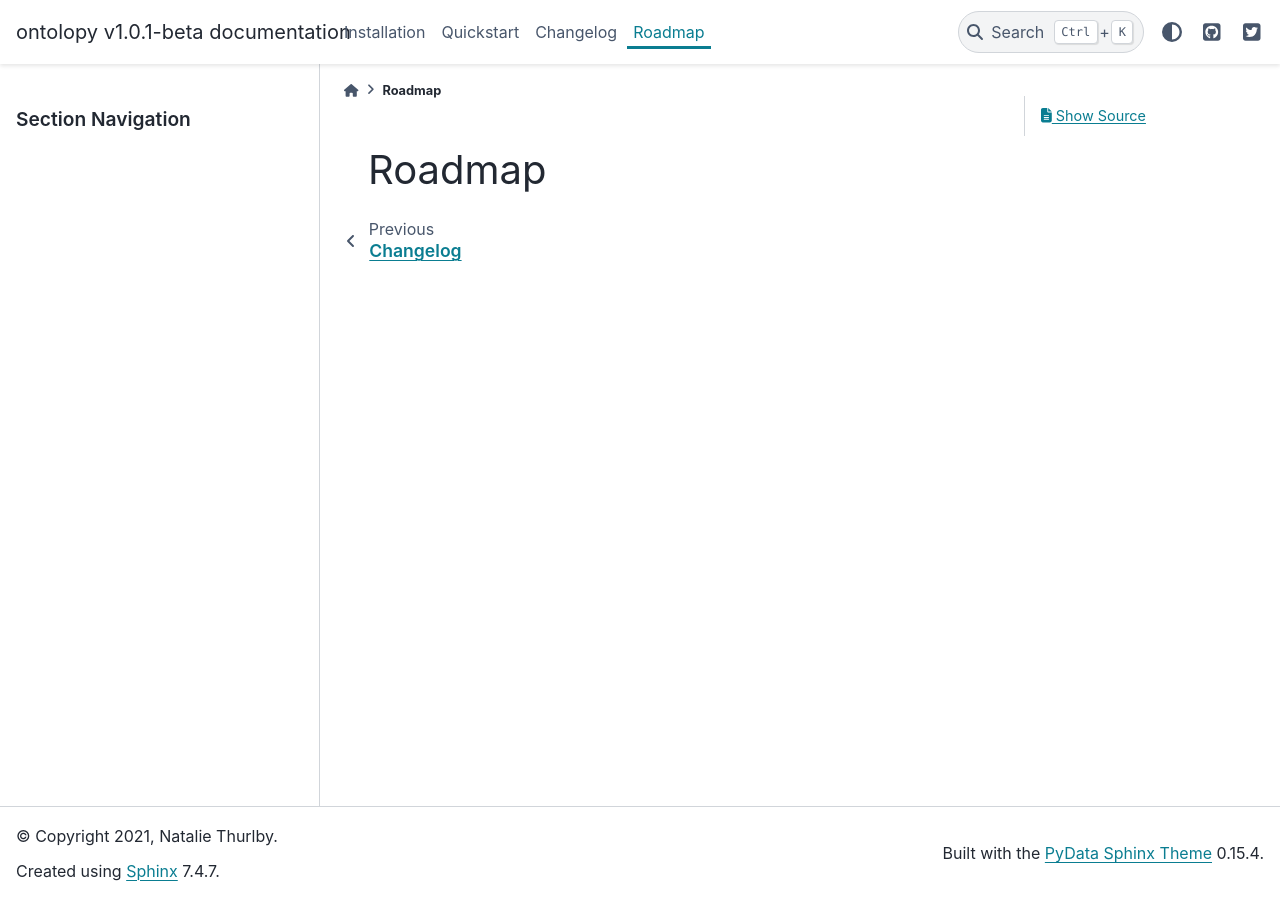
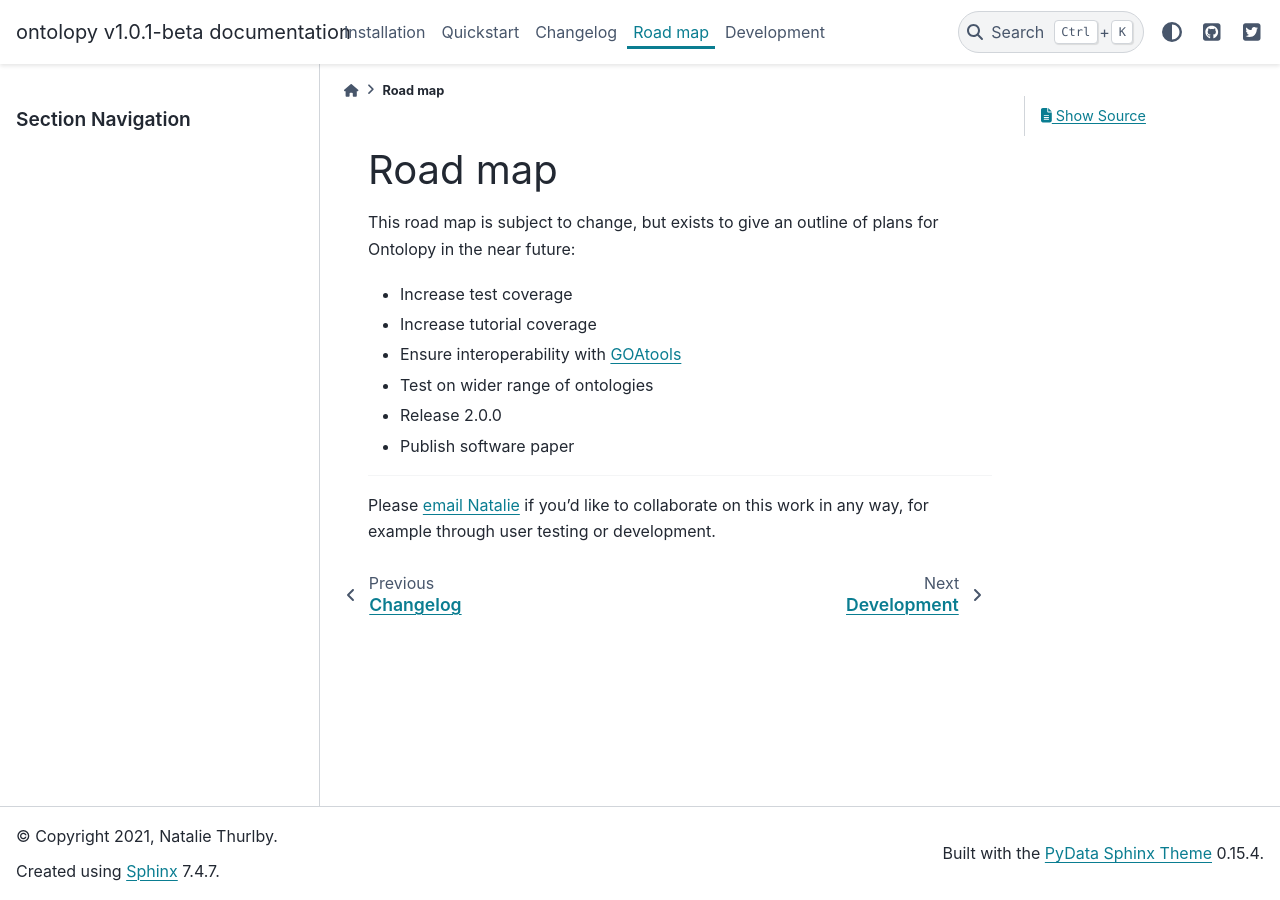
Before and after one commit to NatalieZelenka/ontolopy, a Sphinx documentation site: the page built from docs/contents/roadmap.md, in a window 1280 px wide. Built offline with Sphinx 7.4.7 and the PyData theme 0.15.4, drawn with Linux system fonts in a browser that asks for light colours.

Commit message:
docs update

```diff
--- a/docs/_ext/versioned-tagged-docs.py
+++ b/docs/_ext/versioned-tagged-docs.py
@@ -6,9 +6,12 @@ import os
 import shutil
 import re
 
+
 def copy_to_version(app, exception):
     """
-
+    We keep versioned docs in two situations:
+     - A new PR into dev from a feature branch (in versions/dev)
+     - A new release on main (in versions/{versions})
     :param app:
     :param exception:
     :return:
@@ -19,10 +22,9 @@ def copy_to_version(app, exception):
     repo = git.Repo(git_root)
 
     try:
+        # This works if you're working locally, and you're on a branch rather than on a PR or release tag commit.
         branch_name = repo.active_branch.name
     except:
-        # TODO: Decide if I would like to rebuild the site during PRs
-
         commit = repo.commit()
         branch_name = repo.git.branch('--contains', commit.hexsha).strip('* ')
         logging.warning(f'Branch name: {branch_name}')
@@ -41,8 +43,8 @@ def copy_to_version(app, exception):
             from_ = pr.head.label.split(':')[1]
             to_ = pr.base.label.split(':')[1]
 
-            logging.warning(f'Detached HEAD state: PR from {from_} to {to_}.')
-            branch_name = from_
+            logging.warning(f'Detected detached HEAD state: PR from {from_} to {to_}.')
+            branch_name = to_  # only want to keep where we're going to, e.g. feature_branch -> dev, version = "dev"
         # Release
         elif len(release_reg) != 0:
             assert(len(release_reg)) == 1
@@ -92,7 +94,7 @@ def copy_to_version(app, exception):
         os.system(f'rm -r {version_dir}')
         shutil.copytree(app.outdir, version_dir, ignore=shutil.ignore_patterns('versions'))
 
-    # TODO: build json
+    # TODO: build json for dropdown (#9)
 
 
 def setup(app):
--- a/docs/conf.py
+++ b/docs/conf.py
@@ -71,3 +71,5 @@ html_theme_options = {
 # relative to this directory. They are copied after the builtin static files,
 # so a file named "default.css" will overwrite the builtin "default.css".
 html_static_path = ['_static']
+
+html_favicon = '_static/favicon.png'
--- a/docs/contents/roadmap.md
+++ b/docs/contents/roadmap.md
@@ -1 +1,12 @@
-# Roadmap
+# Road map
+
+This road map is subject to change, but exists to give an outline of plans for Ontolopy in the near future:
+- Increase test coverage
+- Increase tutorial coverage
+- Ensure interoperability with [GOAtools](https://github.com/tanghaibao/goatools)
+- Test on wider range of ontologies
+- Release 2.0.0
+- Publish software paper
+
+---
+Please [email Natalie](mailto:natalie.thurlby@bristol.ac.uk) if you'd like to collaborate on this work in any way, for example through user testing or development.
```
Also changed, not shown: CONTRIBUTING.md (+1 -1 lines), README.md (+11 -3 lines), docs/contents/contributing.md (deleted, +0 -48 lines), docs/contents/develop.md (added, +60 -0 lines), docs/index.md (+1 -0 lines), docs/_static/favicon.png (added).
